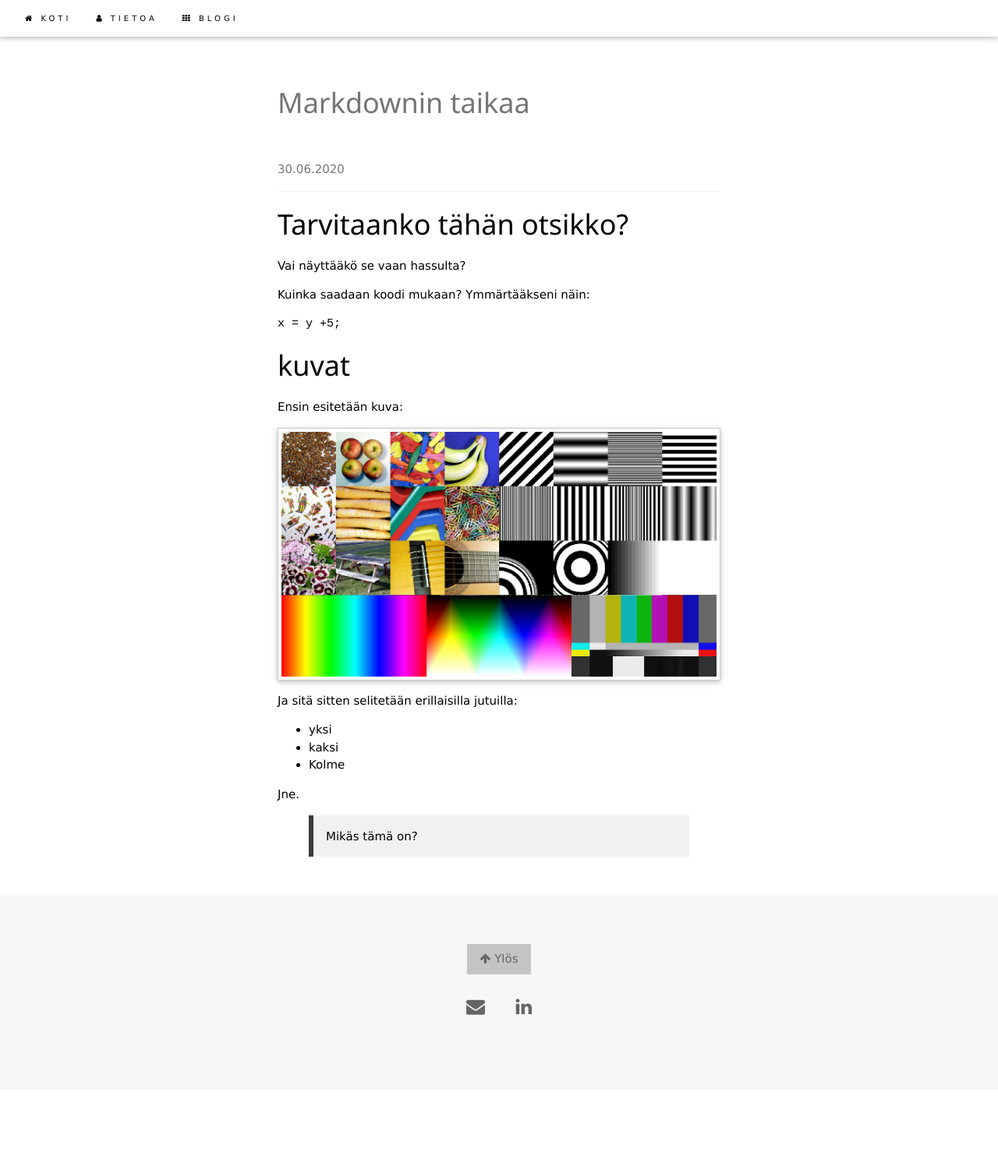
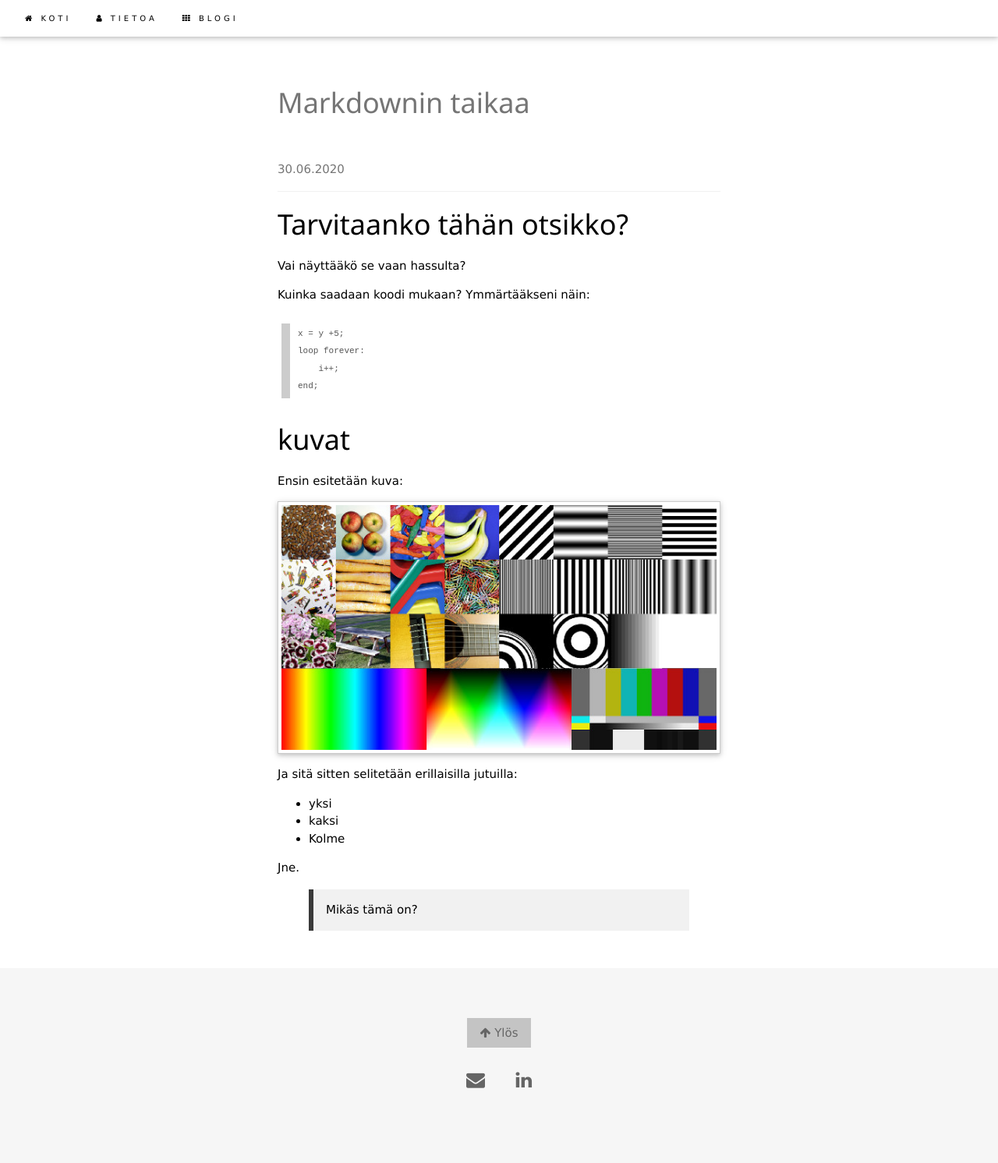
Before and after one commit to seme/seme.github.io, a Jekyll site: the page built from _posts/2020-06-30-testi-file.md, in a window 1280 px wide. Shown: the whole page at 78% size. Built offline with Jekyll 4.4.1, drawn with Linux system fonts in a browser that asks for light colours; before the commit the page ends 1398 px from its top, so only the background shows below that.

Commit message:
code block

```diff
--- a/_posts/2020-06-30-testi-file.md
+++ b/_posts/2020-06-30-testi-file.md
@@ -11,6 +11,10 @@ Vai näyttääkö se vaan hassulta?
 Kuinka saadaan koodi mukaan? Ymmärtääkseni näin:
 
     x = y +5;
+    loop forever:
+        i++;
+    end;
+
 
 # kuvat
 
--- a/css/main.css
+++ b/css/main.css
@@ -14,6 +14,24 @@ img {
     border:1px solid #ccc!important;
     padding:4px;
     box-shadow:0 2px 5px 0 rgba(0,0,0,0.16),0 2px 10px 0 rgba(0,0,0,0.12);
+}
+code {
+	font-family: "Courier New", Courier, monospace, sans-serif;
+	text-align: left;
+	color: #555;
+}
+
+pre code {
+	line-height: 1.6em;
+	font-size: 11px;
+}
+
+pre {
+	padding: 0.1em 0.5em 0.3em 0.7em;
+	border-left: 11px solid #ccc;
+	margin: 1.7em 0 1.7em 0.3em;
+	overflow: auto;
+	width: 93%;
 }
 
 .bg {
```
